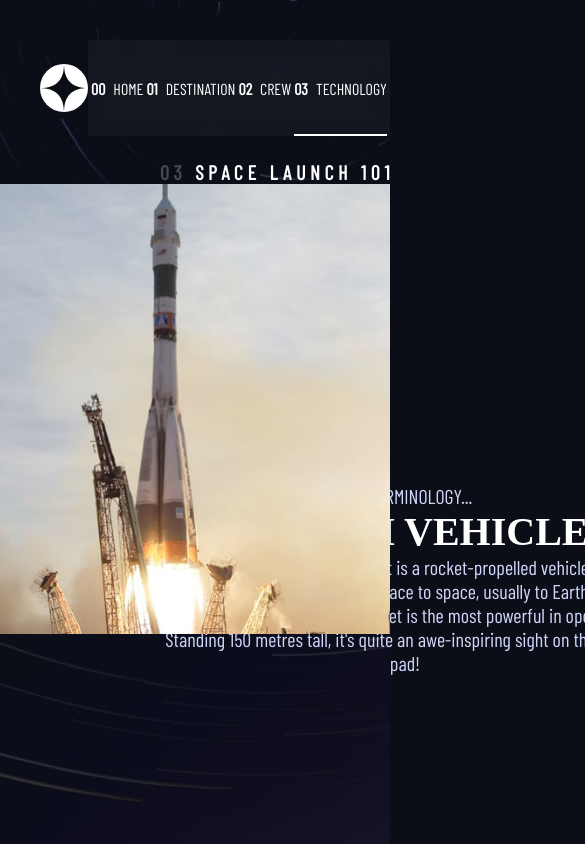
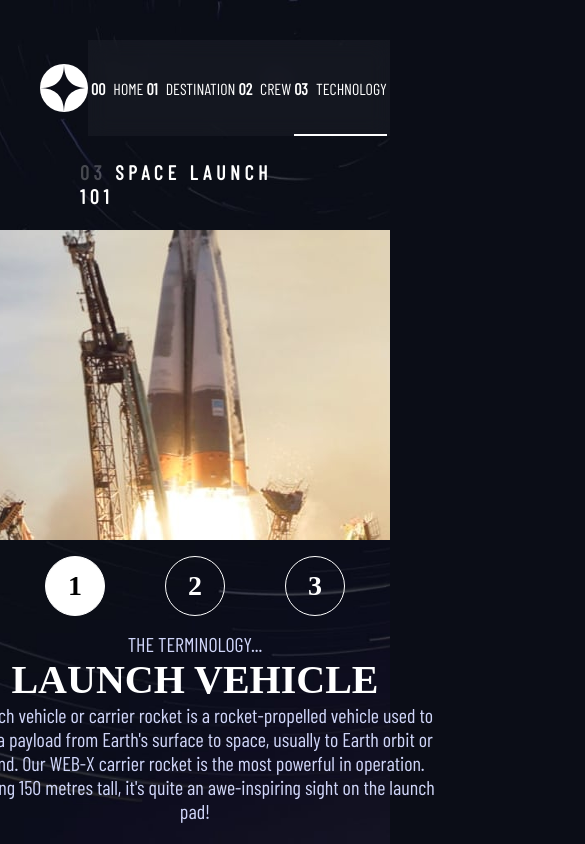
Before and after one commit to alt-art/space-tourism-website, a React (Vite) app: page /technology in a window 390 px wide. Shown: the top 844 px of the page, 585 px wide, since content can reach past the window. Built offline with nearby package versions, Linux system fonts and the light colour scheme; a web font is replaced by a local one.

Commit message:
feat(technology): Make responsive design to technology page

```diff
--- a/src/components/Container.tsx
+++ b/src/components/Container.tsx
@@ -11,7 +11,6 @@ export const ContainerColumn = styled.div`
   display: flex;
   flex-direction: column;
   width: 100%;
-  margin: 0 160px;
 `;
 
 export const ContainerCard = styled.div`
@@ -19,9 +18,14 @@ export const ContainerCard = styled.div`
   justify-content: space-around;
   align-items: center;
   height: 100%;
+  margin: 0 160px;
+
+  @media (max-width: 1300px) {
+    margin: 0 80px;
+  }
 
   @media (max-width: 768px) {
-    display: block;
+    flex-direction: column;
     text-align: center;
   }
 `;
--- a/src/components/Title/index.tsx
+++ b/src/components/Title/index.tsx
@@ -43,8 +43,13 @@ export const SubHeading = styled.h2`
   color: #fff;
   font-family: 'Barlow Condensed';
   letter-spacing: 4.72px;
+  margin: 0 160px;
   strong {
     color: #ffffff3f;
+  }
+
+  @media (max-width: 1300px) {
+    margin: 0 80px;
   }
 
   @media (max-width: 768px) {
--- a/src/pages/Crew.tsx
+++ b/src/pages/Crew.tsx
@@ -10,6 +10,11 @@ const ContainerSlide = styled.div`
   height: 100%;
   flex-direction: column;
   justify-content: space-around;
+  margin: 0 160px;
+
+  @media (max-width: 1300px) {
+    margin: 0 80px;
+  }
 
   @media (max-width: 768px) {
     align-items: center;
@@ -37,7 +42,7 @@ const CrewImage = styled(motion.img)`
   bottom: 0;
   right: 10%;
   height: calc(100vh - 160px);
-  @media (max-width: 1338px) {
+  @media (max-width: 1480px) {
     display: none;
   }
 
--- a/src/pages/Technology.tsx
+++ b/src/pages/Technology.tsx
@@ -11,6 +11,14 @@ const Container = styled(ContainerColumn)`
 
 const ContainerCardStyled = styled(ContainerCard)`
   justify-content: flex-start;
+
+  @media (max-width: 768px) {
+    flex-direction: column;
+    align-items: center;
+    justify-content: center;
+    text-align: center;
+    margin: 0;
+  }
 `;
 
 const TextContainer = styled(motion.div)`
@@ -23,6 +31,13 @@ const Nav = styled.nav`
   justify-content: space-between;
   height: 300px;
   margin-right: 100px;
+
+  @media (max-width: 768px) {
+    flex-direction: row;
+    height: 60px;
+    width: 300px;
+    margin: 16px 0;
+  }
 `;
 
 interface NavLinkProps {
@@ -48,6 +63,11 @@ const NavLink = styled.button<NavLinkProps>`
       color: #000;
     }
   `}
+
+  @media (max-width: 768px) {
+    width: 60px;
+    height: 60px;
+  }
 `;
 
 interface TechnologyImage {
@@ -68,6 +88,18 @@ const TechnologyImage = styled(motion.div)<TechnologyImageProps>`
   right: 0;
   width: 450px;
   height: 450px;
+
+  @media (max-width: 1190px) {
+    display: none;
+  }
+
+  @media (max-width: 768px) {
+    position: static;
+    display: block;
+    width: 100%;
+    height: 310px;
+    background-image: url(${(props: { image: TechnologyImage }) => props.image.landscape});
+  }
 `;
 
 function Technology() {
```
